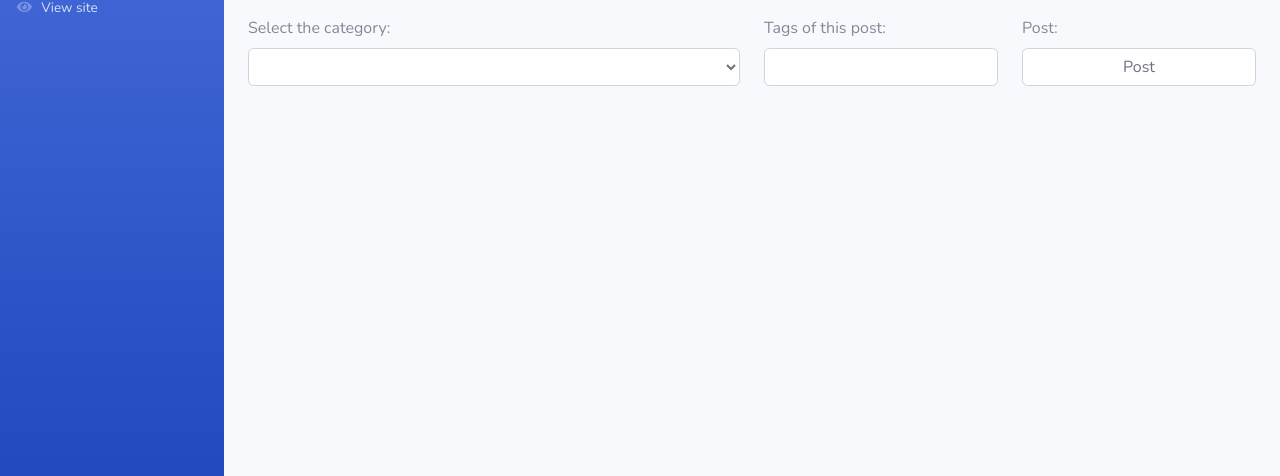
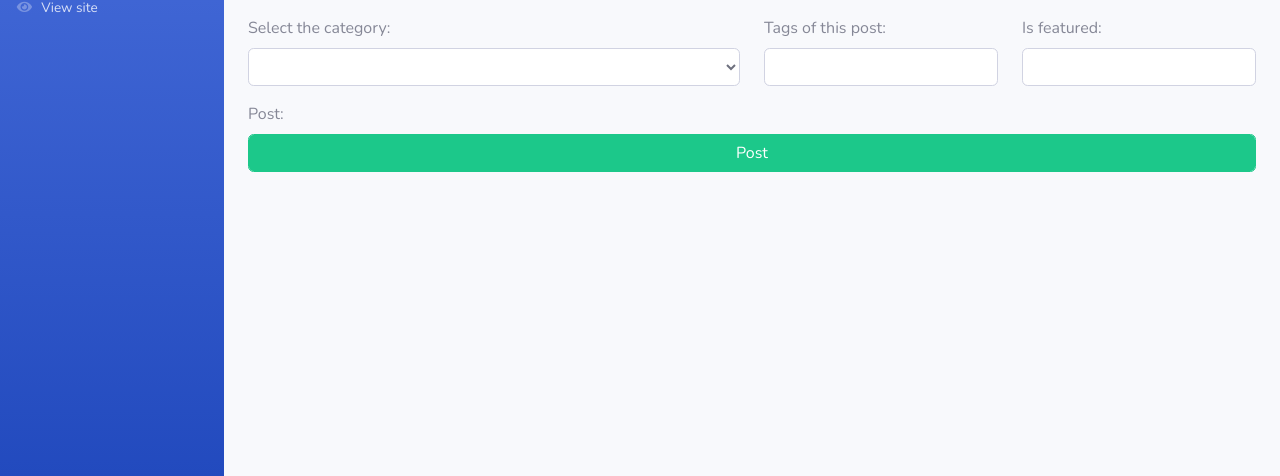
Before and after one commit to BeepBoop486/LitCMS, a PHP site: page /adminp/posts/createPost.php in a window 1280 px wide. Shown: the part 324-800 px from the top of the page. Run offline with PHP 8.4, Linux system fonts and the light colour scheme; a user stored in the database is signed in; data comes from the database, SQL or seed files in the repository; tables that the repository leaves empty hold one stand-in row (values such as "Sample post"); some libraries are stand-ins or nearby versions.

Commit message:
Now you can set a post as featued within the Admin Panel

```diff
--- a/adminp/posts/createPost.php
+++ b/adminp/posts/createPost.php
@@ -10,13 +10,14 @@
 		$pthumb = $_POST["pthumb"];
 		$ptags = $_POST["ptags"];
 		$pcat = $_POST["pcat"];
+		$pfeat = $_POST["pfeat"];
 
 		if ($pname && $pcnt && $pupl && $pthumb && $ptags && $pcat) {
 			$stmt = $conn->prepare("INSERT INTO posts(post_name, post_content, post_uploader, post_thumb, post_date, post_tags, post_cat, is_featured) VALUES(?,?,?,?,?,?,?,?)");
 			if ($stmt) {
 				$date = date("d/m/Y");
 				$o = 0;
-				$stmt->bind_param("sssssssi", $pname, $pcnt, $pupl, $pthumb, $date, $ptags, $pcat, $o);
+				$stmt->bind_param("sssssssi", $pname, $pcnt, $pupl, $pthumb, $date, $ptags, $pcat, $pfeat);
 				if ($stmt->execute()) {
 					echo "<script>window.location.href='/adminp/posts/editPosts.php'</script>";
 				} else {
@@ -74,8 +75,12 @@
 			<input type="text" name="ptags" class="form-control">
 		</div>
 		<div class="form-group col-md-3">
+			<label>Is featured:</label>
+			<input type="number" name="pfeat" class="form-control">
+		</div>
+		<div class="form-group col-md-12">
 			<label>Post:</label>
-			<input type="submit" name="submit" value="Post" class="form-control color-success">
+			<input type="submit" name="submit" value="Post" class="form-control btn-success">
 		</div>
 
 	</div>
```
Also changed, not shown: adminp/posts/editPost.php (+9 -3 lines).
